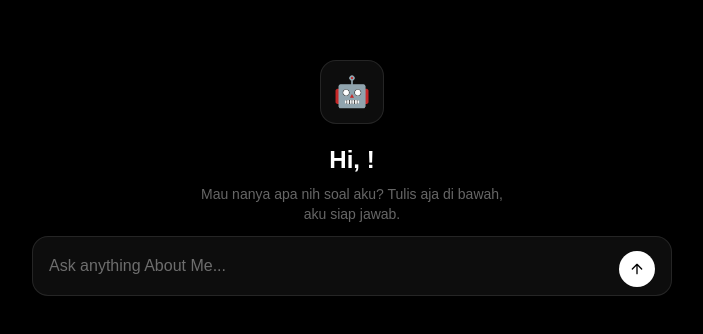
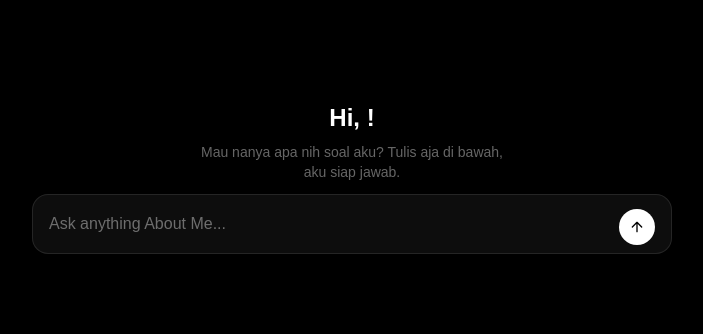
Before and after one commit to Fexie19/askaboutme, a Next.js app: page /post in a window 1280 px wide. Shown: the part 216-550 px from the top of the page, without its empty margins (288-991 px from the left). Built offline with nearby package versions, Linux system fonts and the light colour scheme.

Commit message:
Second Commit: mengupgrade tampilan chat input dan sistem username

```diff
--- a/app/post/chat.tsx
+++ b/app/post/chat.tsx
@@ -27,9 +27,9 @@
           transition={{ duration: 0.25, ease: "easeInOut" }}
           className="flex flex-col items-center justify-center h-full text-center px-6"
         >
-          <div className="w-16 h-16 rounded-2xl bg-white/5 border border-white/10 flex items-center justify-center mb-5 text-3xl">
+          {/* <div className="w-16 h-16 rounded-2xl bg-white/5 border border-white/10 flex items-center justify-center mb-5 text-3xl">
             🤖
-          </div>
+          </div> */}
           <h1 className="text-2xl font-semibold text-white mb-2">
             Hi, {UserName}!
           </h1>
```
